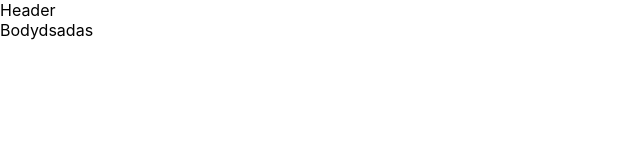
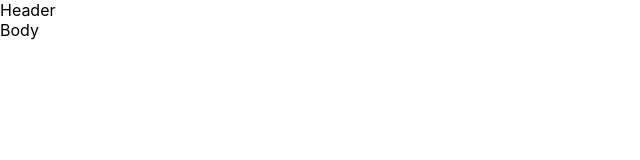
Before and after one commit to lcko1012/full-auth, a React (Create React App) app in the folder client/: page / in a window 1280 px wide. Shown: the top 160 px of the page, without its empty margins (0-640 px from the left). Built offline with nearby package versions, Linux system fonts and the light colour scheme.

Commit message:
setup client

```diff
--- a/client/src/components/body/Body.js
+++ b/client/src/components/body/Body.js
@@ -3,7 +3,7 @@ import React from 'react'
 function Body() {
     return (
         <div>
-            Bodydsadas
+            Body
         </div>
     )
 }
```
